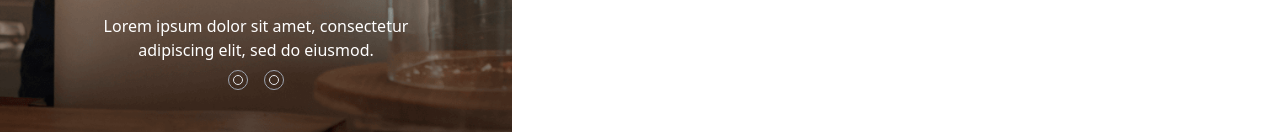
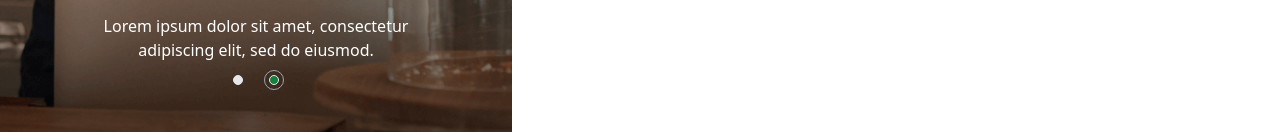
Before and after one commit to MSHERIFF2/tech4dev-phase2, a Vue app in the folder getchange/: page /auth in a window 1280 px wide. Shown: the part 654-786 px from the top of the page. Built offline with nearby package versions, Linux system fonts and the light colour scheme.

Commit message:
updated the image part

```diff
--- a/getchange/src/assets/css/style.css
+++ b/getchange/src/assets/css/style.css
@@ -690,6 +690,20 @@ video {
   border-color: rgb(156 163 175 / var(--tw-border-opacity, 1));
 }
 
+.border-transparent {
+  border-color: transparent;
+}
+
+.bg-gray-200 {
+  --tw-bg-opacity: 1;
+  background-color: rgb(229 231 235 / var(--tw-bg-opacity, 1));
+}
+
+.bg-green-700 {
+  --tw-bg-opacity: 1;
+  background-color: rgb(21 128 61 / var(--tw-bg-opacity, 1));
+}
+
 .object-cover {
   -o-object-fit: cover;
      object-fit: cover;
--- a/getchange/src/layouts/AuthLayout.vue
+++ b/getchange/src/layouts/AuthLayout.vue
@@ -9,9 +9,9 @@
                         adipiscing
                         elit, sed do eiusmod.</div>
                     <div class="flex  items-center space-x-4">
-                        <div class="w-5 h-5 flex items-center justify-center border border-gray-400  rounded-full"
+                        <div class="w-5 h-5 flex items-center justify-center border border-gray-400  rounded-full" :class="currentImage === image ? 'border-gray-400' : 'border-transparent'"
                             v-for="image in images" :key="image">
-                            <button class="w-2.5 h-2.5 rounded-full border"
+                            <button class="w-2.5 h-2.5 rounded-full border" :class="currentImage === image ? 'bg-green-700':'bg-gray-200'"
                                 @click="currentImage = image "></button>
                         </div>
                     </div>
```
